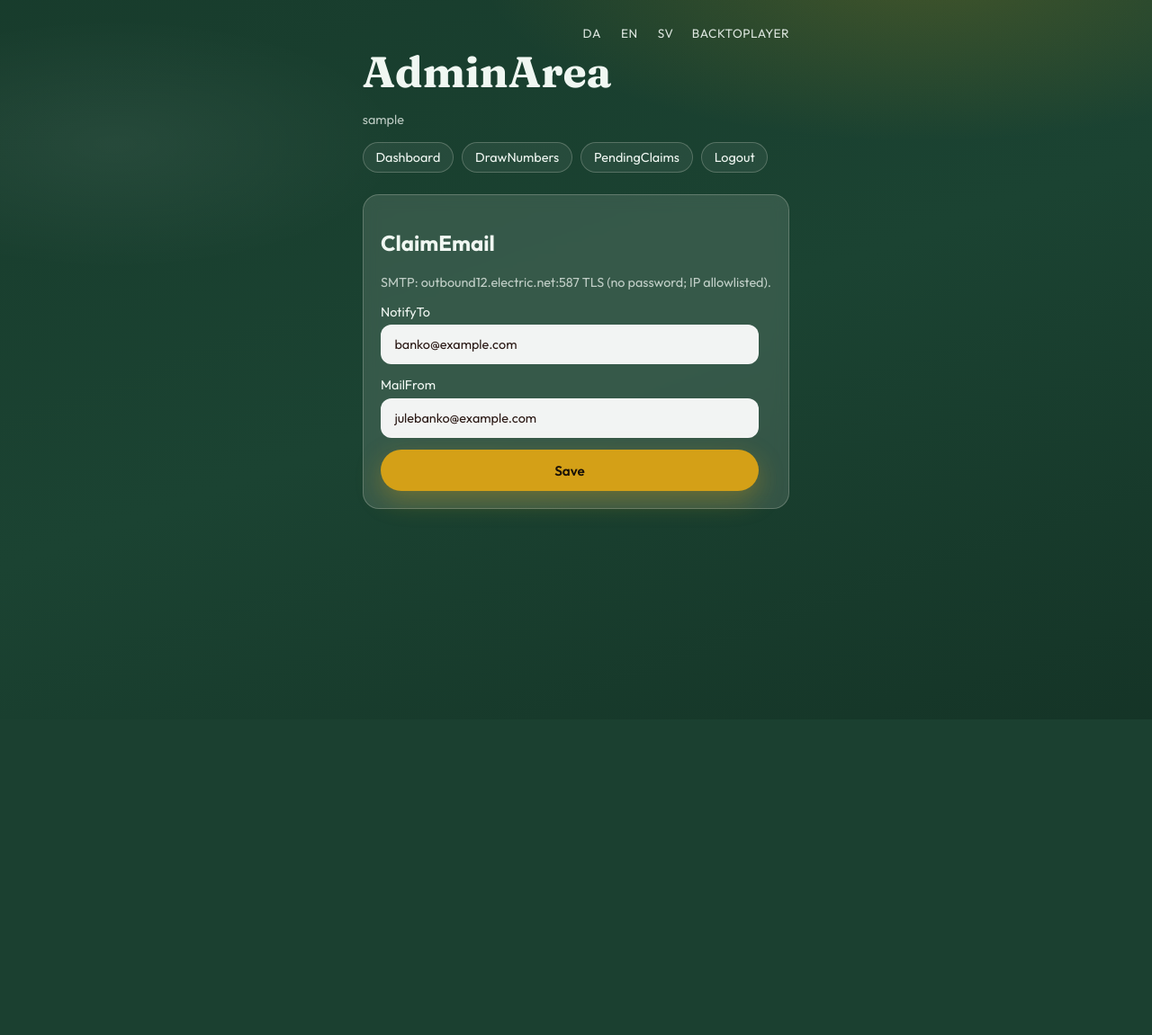
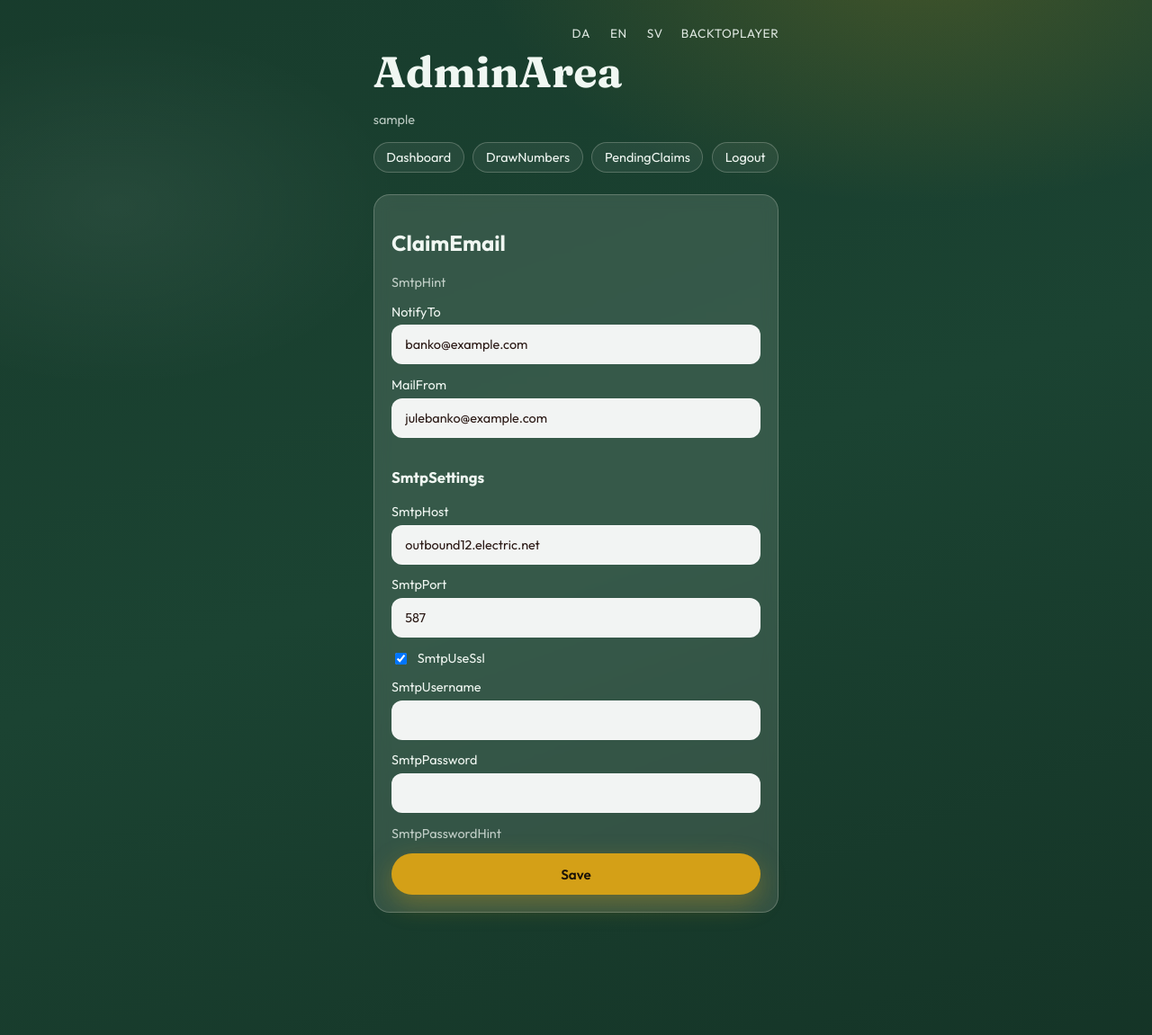
Before and after one commit to brianreimernielsen/julebanko, an ASP.NET Core app: page /Admin/Setup/Email in a window 1280 px wide. Shown: the whole page at 90% size. Before the commit the page ends 567 px from the top, so only its background shows below. Run offline with ASP.NET Core 8, Linux system fonts and the light colour scheme; the visitor is signed in with stand-in values (Sample User, id 1).

Commit message:
Add per-language brand names and editable SMTP in Setup Admin
BrandNameDa/En/Sv drive the player hero and browser title by UI culture
(seed Julebanko/Julebanko/Julbingo). SMTP host/port/SSL/user/password
(plus From/To) are editable under Claim email, seeded from appsettings,
and override file config at send time.

Co-authored-by: brianreimernielsen <brianreimernielsen@users.noreply.github.com>

```diff
--- a/Pages/Admin/Setup/Email.cshtml
+++ b/Pages/Admin/Setup/Email.cshtml
@@ -5,12 +5,12 @@
 }
 <div class="admin-card">
     <h2>@Localizer["ClaimEmail"]</h2>
-    <p class="muted">SMTP: outbound12.electric.net:587 TLS (no password; IP allowlisted).</p>
+    <p class="muted">@Localizer["SmtpHint"]</p>
     @if (Model.Saved)
     {
         <div class="alert alert-success">@Localizer["Saved"]</div>
     }
-    <form method="post" class="form-stack" style="max-width:420px;">
+    <form method="post" class="form-stack" style="max-width:420px;" autocomplete="off">
         <label>
             @Localizer["NotifyTo"]
             <input asp-for="ClaimNotifyTo" type="email" required />
@@ -19,6 +19,30 @@
             @Localizer["MailFrom"]
             <input asp-for="MailFrom" type="email" required />
         </label>
+
+        <h3 style="margin:1.25rem 0 0.35rem; font-size:1.05rem;">@Localizer["SmtpSettings"]</h3>
+        <label>
+            @Localizer["SmtpHost"]
+            <input asp-for="SmtpHost" maxlength="200" required />
+        </label>
+        <label>
+            @Localizer["SmtpPort"]
+            <input asp-for="SmtpPort" type="number" min="1" max="65535" required />
+        </label>
+        <label style="display:flex; gap:0.55rem; align-items:center;">
+            <input asp-for="SmtpUseSsl" type="checkbox" style="width:auto;" />
+            @Localizer["SmtpUseSsl"]
+        </label>
+        <label>
+            @Localizer["SmtpUsername"]
+            <input asp-for="SmtpUsername" maxlength="200" autocomplete="off" />
+        </label>
+        <label>
+            @Localizer["SmtpPassword"]
+            <input asp-for="SmtpPassword" type="password" maxlength="200" autocomplete="new-password" placeholder="@(Model.PasswordIsSet ? Localizer["SmtpPasswordKeep"].Value : "")" />
+        </label>
+        <p class="muted" style="margin:0; font-size:0.9rem;">@Localizer["SmtpPasswordHint"]</p>
+
         <button class="btn btn-primary" type="submit">@Localizer["Save"]</button>
     </form>
 </div>
--- a/Pages/Admin/Setup/Email.cshtml.cs
+++ b/Pages/Admin/Setup/Email.cshtml.cs
@@ -1,30 +1,82 @@
 using Julebanko.Data;
+using Julebanko.Options;
 using Julebanko.Services;
 using Microsoft.AspNetCore.Mvc;
 using Microsoft.AspNetCore.Mvc.RazorPages;
+using Microsoft.Extensions.Options;
 
 namespace Julebanko.Pages.Admin.Setup;
 
-public class EmailModel(SettingsService settings) : PageModel
+public class EmailModel(SettingsService settings, IOptions<SmtpOptions> smtpOptions) : PageModel
 {
     [BindProperty] public string ClaimNotifyTo { get; set; } = "banko@example.com";
     [BindProperty] public string MailFrom { get; set; } = "julebanko@example.com";
+    [BindProperty] public string SmtpHost { get; set; } = "outbound12.electric.net";
+    [BindProperty] public int SmtpPort { get; set; } = 587;
+    [BindProperty] public bool SmtpUseSsl { get; set; } = true;
+    [BindProperty] public string SmtpUsername { get; set; } = "";
+    [BindProperty] public string SmtpPassword { get; set; } = "";
+
+    public bool PasswordIsSet { get; private set; }
     public bool Saved { get; private set; }
 
     public async Task OnGetAsync()
     {
-        ClaimNotifyTo = await settings.GetAsync(SettingKeys.ClaimNotifyTo, ClaimNotifyTo);
-        MailFrom = await settings.GetAsync(SettingKeys.MailFrom, MailFrom);
+        await LoadAsync();
     }
 
     public async Task<IActionResult> OnPostAsync()
     {
-        await settings.SetManyAsync(new Dictionary<string, string>
+        var file = smtpOptions.Value;
+        if (SmtpPort <= 0)
+        {
+            SmtpPort = file.Port > 0 ? file.Port : 587;
+        }
+
+        var values = new Dictionary<string, string>
         {
             [SettingKeys.ClaimNotifyTo] = ClaimNotifyTo.Trim(),
-            [SettingKeys.MailFrom] = MailFrom.Trim()
-        });
+            [SettingKeys.MailFrom] = MailFrom.Trim(),
+            [SettingKeys.SmtpHost] = string.IsNullOrWhiteSpace(SmtpHost)
+                ? (string.IsNullOrWhiteSpace(file.Host) ? "outbound12.electric.net" : file.Host)
+                : SmtpHost.Trim(),
+            [SettingKeys.SmtpPort] = SmtpPort.ToString(),
+            [SettingKeys.SmtpUseSsl] = SmtpUseSsl ? "true" : "false",
+            [SettingKeys.SmtpUsername] = SmtpUsername?.Trim() ?? ""
+        };
+
+        // Blank password keeps the existing stored value (or file default if never set).
+        if (!string.IsNullOrEmpty(SmtpPassword))
+        {
+            values[SettingKeys.SmtpPassword] = SmtpPassword;
+        }
+
+        await settings.SetManyAsync(values);
         Saved = true;
+        await LoadAsync();
         return Page();
     }
+
+    private async Task LoadAsync()
+    {
+        var file = smtpOptions.Value;
+        ClaimNotifyTo = await settings.GetAsync(SettingKeys.ClaimNotifyTo, ClaimNotifyTo);
+        MailFrom = await settings.GetAsync(SettingKeys.MailFrom,
+            string.IsNullOrWhiteSpace(file.From) ? MailFrom : file.From);
+        SmtpHost = await settings.GetAsync(SettingKeys.SmtpHost,
+            string.IsNullOrWhiteSpace(file.Host) ? SmtpHost : file.Host);
+        var portRaw = await settings.GetAsync(SettingKeys.SmtpPort, file.Port.ToString());
+        if (!int.TryParse(portRaw, out var port) || port <= 0)
+        {
+            port = file.Port > 0 ? file.Port : 587;
+        }
+
+        SmtpPort = port;
+        var sslRaw = await settings.GetAsync(SettingKeys.SmtpUseSsl, file.UseSsl ? "true" : "false");
+        SmtpUseSsl = !string.Equals(sslRaw, "false", StringComparison.OrdinalIgnoreCase) && sslRaw != "0";
+        SmtpUsername = await settings.GetAsync(SettingKeys.SmtpUsername, file.Username ?? "");
+        var storedPassword = await settings.GetAsync(SettingKeys.SmtpPassword, file.Password ?? "");
+        PasswordIsSet = !string.IsNullOrEmpty(storedPassword);
+        SmtpPassword = ""; // never echo password back into the form
+    }
 }
--- a/Pages/Admin/Setup/Media.cshtml
+++ b/Pages/Admin/Setup/Media.cshtml
@@ -13,7 +13,7 @@
 <div class="admin-card">
     <h2>@Localizer["Media"]</h2>
     <p class="muted">jpg / png / webp / gif · max 2 MB</p>
-    <p class="muted">Hero logo appears to the left of “Julebanko” in the player hero. Decoration image is kept for uploads but is no longer shown as a top bar on the player page (juleramme frames the panels instead).</p>
+    <p class="muted">Hero logo appears to the left of the brand name in the player hero. Decoration image is kept for uploads but is no longer shown as a top bar on the player page (juleramme frames the panels instead).</p>
     @if (Model.Message is not null)
     {
         <div class="alert @(Model.IsError ? "alert-error" : "alert-success")">@Model.Message</div>
--- a/Pages/Index.cshtml
+++ b/Pages/Index.cshtml
@@ -24,7 +24,7 @@
             {
                 <img class="hero-logo" src="@Model.LogoUrl" alt="" />
             }
-            <h1 class="brand">@Localizer["Brand"]</h1>
+            <h1 class="brand">@Model.BrandName</h1>
         </div>
         <p class="hero-lead">@Model.SeasonTitle</p>
         <div class="cta-row">
--- a/Pages/Index.cshtml.cs
+++ b/Pages/Index.cshtml.cs
@@ -21,6 +21,7 @@ public class IndexModel(
     public WinType WinType { get; set; } = WinType.OneRow;
 
     public string SeasonTitle { get; private set; } = "Julebanko";
+    public string BrandName { get; private set; } = CultureSupport.DefaultBrandDa;
     public IReadOnlyList<DrawnNumber> TodayNumbers { get; private set; } = Array.Empty<DrawnNumber>();
     public IReadOnlyList<DrawnNumber> AllDrawOrder { get; private set; } = Array.Empty<DrawnNumber>();
     public IReadOnlyList<int> AllSorted { get; private set; } = Array.Empty<int>();
@@ -58,6 +59,7 @@ public class IndexModel(
     {
         var season = await seasons.GetActiveSeasonAsync();
         SeasonTitle = await settings.GetAsync(SettingKeys.SeasonTitle, season.Title);
+        BrandName = await settings.GetBrandNameAsync();
         AllDrawOrder = await draws.GetAllAsync();
         TodayNumbers = await draws.GetTodaysAsync();
         AllSorted = AllDrawOrder.Select(n => n.Number).OrderBy(n => n).ToList();
--- a/Pages/Shared/_Layout.cshtml
+++ b/Pages/Shared/_Layout.cshtml
@@ -4,6 +4,7 @@
 @inject Julebanko.Services.SettingsService Settings
 @{
     var culture = CultureInfo.CurrentUICulture.TwoLetterISOLanguageName;
+    var brandName = await Settings.GetBrandNameAsync(culture);
     var playerBg = await Settings.GetAsync(SettingKeys.PlayerBgColor, "#8B1E1E");
     var accent = await Settings.GetAsync(SettingKeys.AccentColor, "#D4A017");
     var playerText = await Settings.GetAsync(SettingKeys.PlayerTextColor, "#FFF8F0");
@@ -27,7 +28,7 @@
 <head>
     <meta charset="utf-8" />
     <meta name="viewport" content="width=device-width, initial-scale=1.0" />
-    <title>@ViewData["Title"] — Julebanko</title>
+    <title>@ViewData["Title"] — @brandName</title>
     <link rel="preconnect" href="https://fonts.googleapis.com" />
     <link rel="preconnect" href="https://fonts.gstatic.com" crossorigin />
     <link href="https://fonts.googleapis.com/css2?family=Fraunces:opsz,wght@9..144,600;9..144,700&family=Outfit:wght@400;500;600;700&display=swap" rel="stylesheet" />
@@ -63,7 +64,7 @@
         </div>
         @RenderBody()
     </div>
-    <footer class="site-footer">Julebanko © Brian Reimer-Nielsen</footer>
+    <footer class="site-footer">@brandName © Brian Reimer-Nielsen</footer>
     <script src="~/js/site.js" asp-append-version="true"></script>
     @await RenderSectionAsync("Scripts", required: false)
 </body>
```
Also changed, not shown: Data/DbSeeder.cs (+15 -1 lines), Data/SettingKeys.cs (+8 -0 lines), Pages/Admin/Setup/Language.cshtml (+18 -2 lines), Pages/Admin/Setup/Language.cshtml.cs (+38 -3 lines), Services/CultureSupport.cs (+20 -0 lines), Services/EmailService.cs (+35 -3 lines), Services/SettingsService.cs (+16 -0 lines), sql/001_CreateJulebanko.sql (+9 -1 lines), README.md, Resources/SharedResource.da.resx, Resources/SharedResource.resx, Resources/SharedResource.sv.resx.
